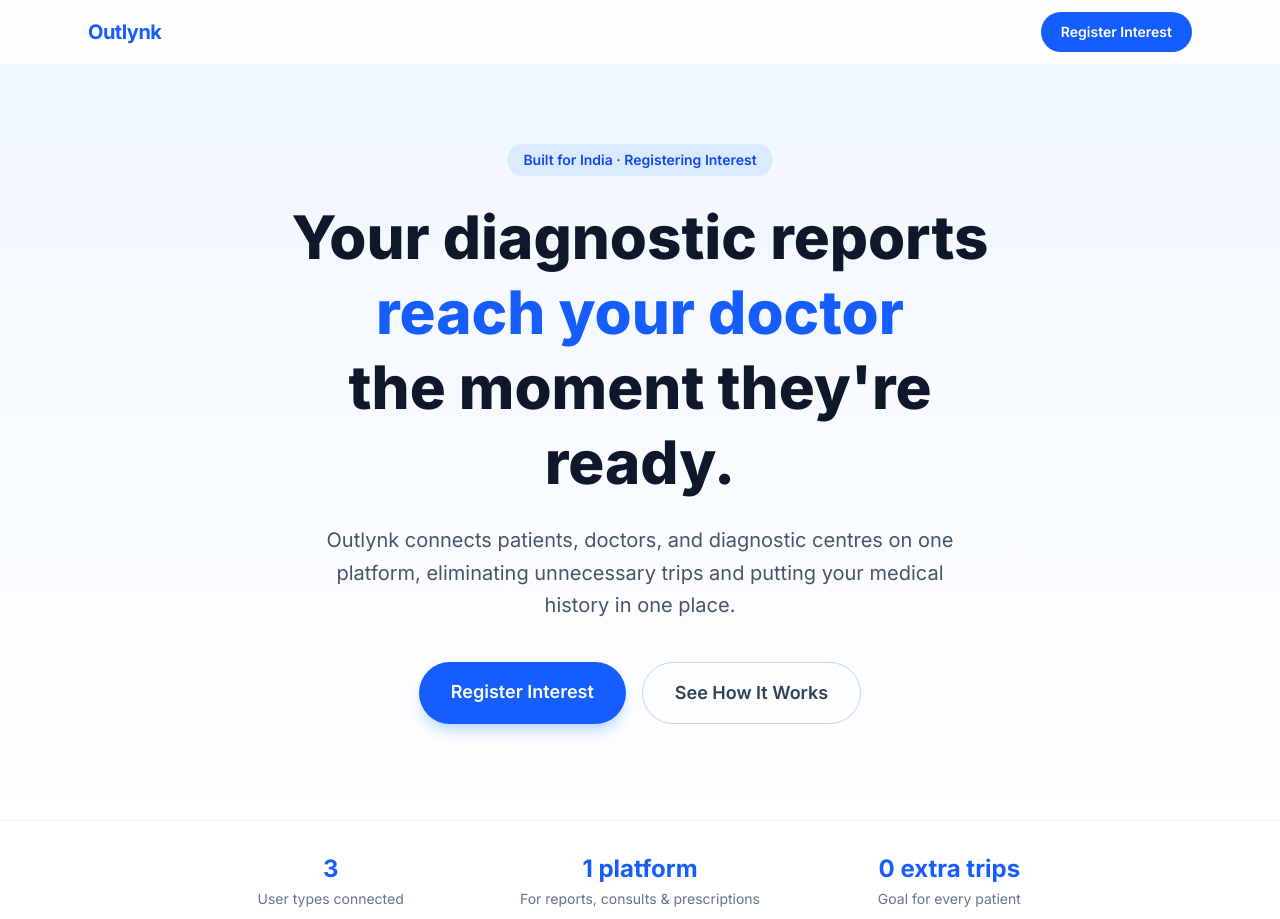
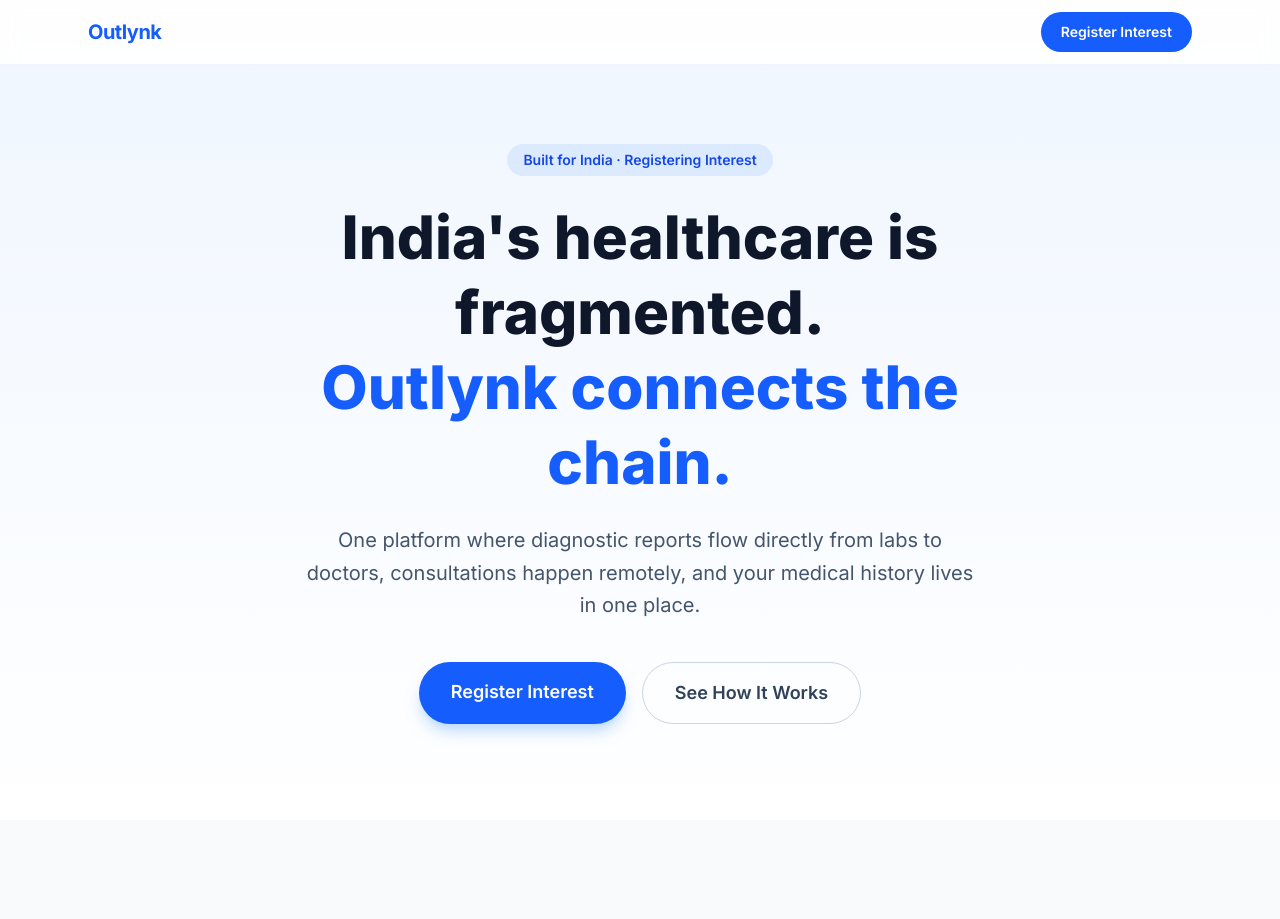
Before and after one commit to vineeth0306/outlynk-landing, a Next.js app: page / in a window 1280 px wide. Shown: the top 919 px of the page. Built offline with nearby package versions, Linux system fonts and the light colour scheme.

Commit message:
feat: new hero headline, remove misleading stats bar

```diff
--- a/app/page.tsx
+++ b/app/page.tsx
@@ -109,14 +109,12 @@
             Built for India · Registering Interest
           </div>
           <h1 className="text-5xl md:text-6xl font-extrabold text-slate-900 leading-tight mb-6">
-            Your diagnostic reports
-            <span className="text-blue-600"> reach your doctor</span>
+            India&apos;s healthcare is fragmented.
             <br />
-            the moment they&apos;re ready.
+            <span className="text-blue-600">Outlynk connects the chain.</span>
           </h1>
           <p className="text-xl text-slate-600 max-w-2xl mx-auto mb-10 leading-relaxed">
-            Outlynk connects patients, doctors, and diagnostic centres on one platform, eliminating
-            unnecessary trips and putting your medical history in one place.
+            One platform where diagnostic reports flow directly from labs to doctors, consultations happen remotely, and your medical history lives in one place.
           </p>
           <div className="flex flex-col sm:flex-row gap-4 justify-center">
             <a
@@ -132,22 +130,6 @@
               See How It Works
             </a>
           </div>
-        </div>
-      </section>
-
-      {/* Stats bar */}
-      <section className="border-y border-slate-100 bg-white py-8 px-6">
-        <div className="max-w-4xl mx-auto grid grid-cols-3 gap-8 text-center">
-          {[
-            { value: "3", label: "User types connected" },
-            { value: "1 platform", label: "For reports, consults & prescriptions" },
-            { value: "0 extra trips", label: "Goal for every patient" },
-          ].map((stat) => (
-            <div key={stat.label}>
-              <div className="text-2xl font-bold text-blue-600">{stat.value}</div>
-              <div className="text-sm text-slate-500 mt-1">{stat.label}</div>
-            </div>
-          ))}
         </div>
       </section>
 
```
